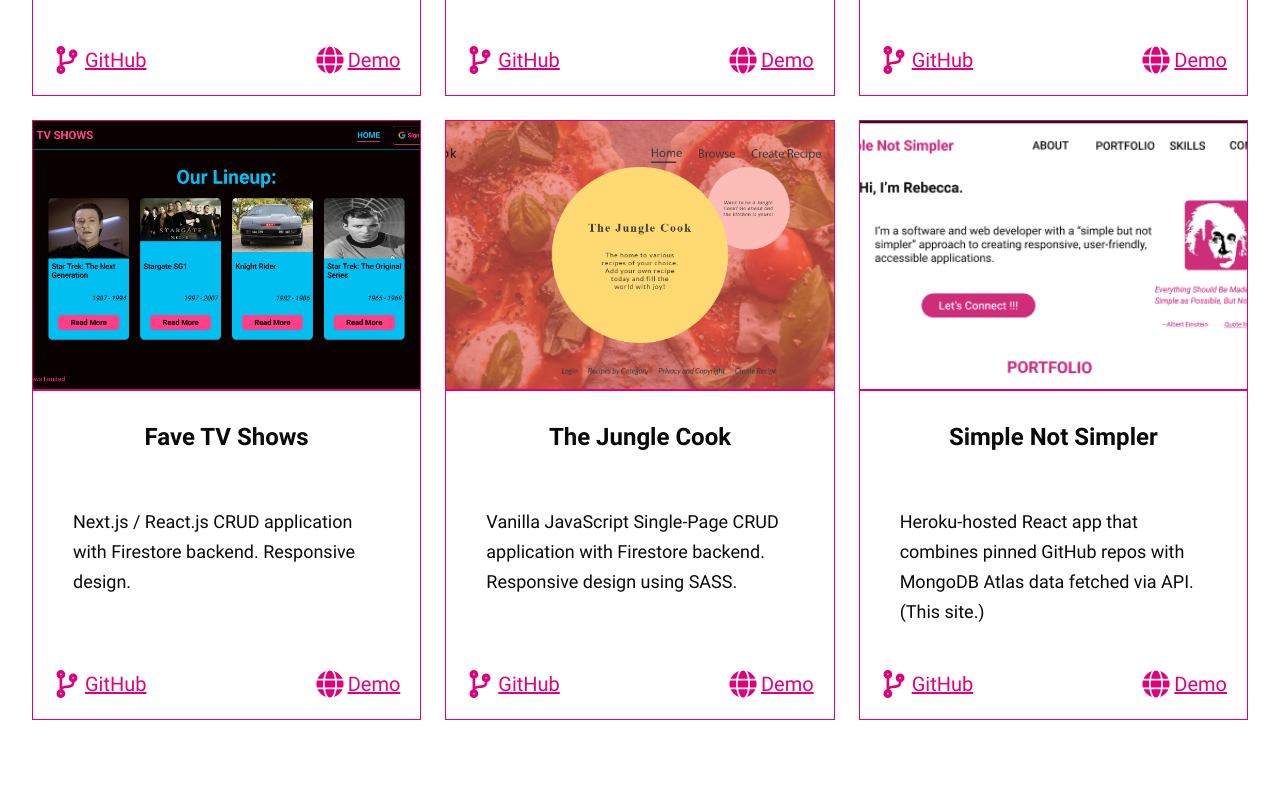
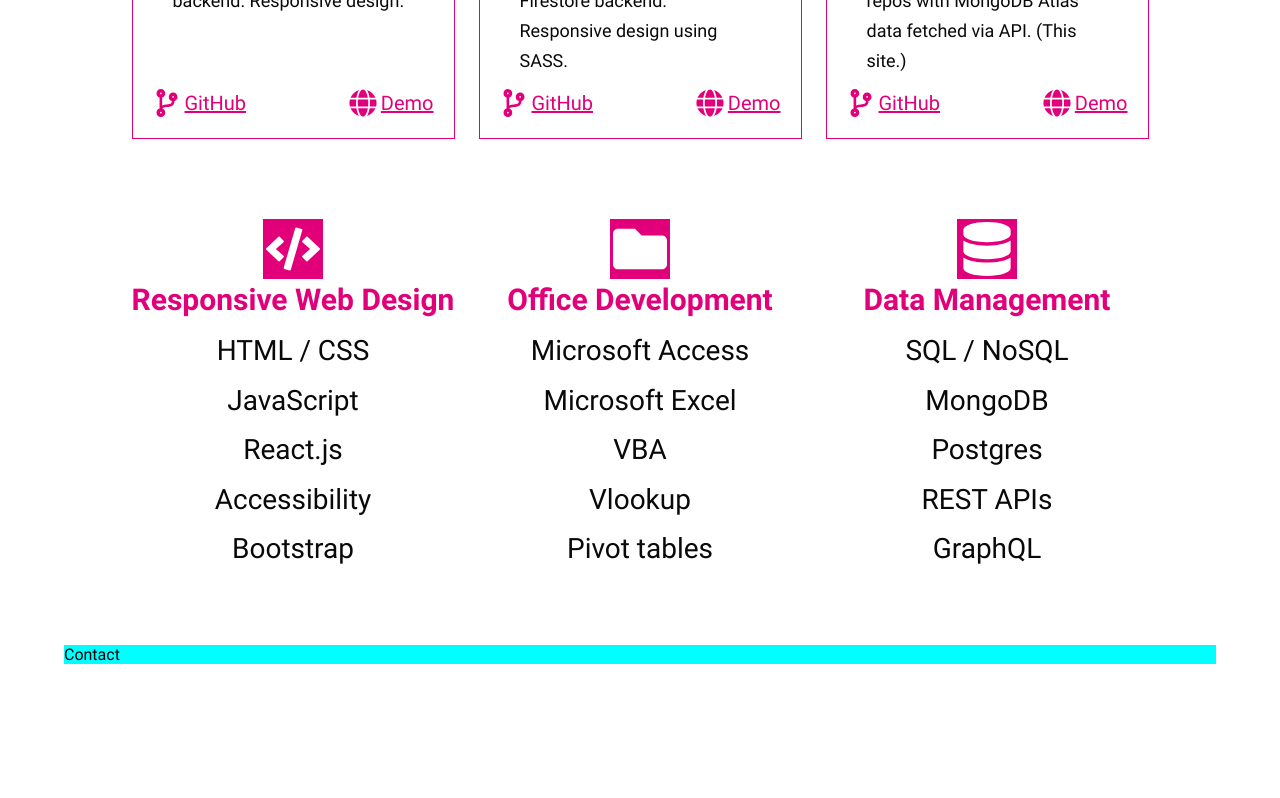
Before and after one commit to simplenotsimpler/sns-site-react, a React (Create React App) app: page / in a window 1280 px wide. Shown: the part 1280-2078 px from the top of the page. After the commit the page ends 2024 px from the top, so only its background shows below. Built offline with nearby package versions, Linux system fonts and the light colour scheme.

Commit message:
fix: layouts - skills & projects

```diff
--- a/src/components/Projects/Projects.css
+++ b/src/components/Projects/Projects.css
@@ -1,16 +1,10 @@
 /* TODO: may need to tweak borders so thicker?? */
 
-/* TODO: set max width narrower than 1 fr*/
-/* TODO: may need a common width variable to share w/ skills */
-/* may not need media queries */
 .projects {
-  width: 100%;
-  height: 100%;
   display: grid;
   justify-content: center;
   align-items: center;
-  /* might want this smaller max except on really large screens */
-  grid-template-columns: repeat(auto-fill, minmax(322px, 1fr));
+  grid-template-columns: repeat(auto-fill, var(--width-column));
   grid-auto-rows: auto;
   gap: 1.5rem;
 }
@@ -18,13 +12,13 @@
 .project {
   color: var(--color-dark);
   background-color: var(--color-light);
-  /* maybe can move height up to grid-template-rows  */
   height: 600px;
   display: flex;
   flex-direction: column;
   justify-content: space-between;
   align-items: center;
   border: solid 1px var(--color-primary);
+  min-width: var(--width-column);
 }
 
 .projectImgHolder {
@@ -86,3 +80,10 @@
 .projectIcon {
   font-size: 1.75rem;
 }
+
+/* this keeps it max 3 cols on larger screens & stays w/i margins with rest of screen sizes */
+@media only screen and (min-width: 1280px) {
+  .projects {
+    grid-template-columns: repeat(3, var(--width-column));
+  }
+}
--- a/src/components/Skills/Skills.css
+++ b/src/components/Skills/Skills.css
@@ -1,12 +1,16 @@
 /* TODO: double-check how do responsiveness. maybe CSS Grid instead */
 .skills {
   display: flex;
-  justify-content: space-between;
+  /* justify-content: space-between; */
+  justify-content: center;
   align-items: center;
+  flex-wrap: wrap;
+  gap: 1.5rem;
 }
 
 .skillSection {
   text-align: center;
+  width: var(--width-column);
 }
 
 .iconWithBackground {
@@ -31,7 +35,6 @@
   flex-direction: column;
   align-items: space-between;
   justify-content: center;
-
   gap: 1.125rem;
 
   font-size: 28px;
--- a/src/index.css
+++ b/src/index.css
@@ -20,7 +20,8 @@
   --color-light: #ffffff;
 
   /* check this, cards are ending up wider than anticipated on 1280 screen */
-  --width-standard: 95%;
+  --width-standard: 90%;
+  --width-column: 323px;
 }
 
 * {
@@ -80,6 +81,7 @@ ul {
   list-style: none;
 }
 
+/* TODO: might need separate container, etc. for bg since icon is actually 45px x 45px */
 .iconWithBackground {
   width: 60px;
   height: 60px;
--- a/src/pages/Home/Home.css
+++ b/src/pages/Home/Home.css
@@ -9,6 +9,6 @@
 }
 
 .holder-color {
-  height: 600px;
+  /* height: 600px; */
   background-color: aqua;
 }
--- a/src/pages/Home/Home.jsx
+++ b/src/pages/Home/Home.jsx
@@ -16,7 +16,7 @@ const Home = () => {
         <section id="about" className="section-style holder-color">
           About
         </section>
-        <section id="portfolio" className="section-style">
+        <section id="portfolio" className="section-style ">
           <Projects />
         </section>
         <section id="skills" className="section-style">
```
